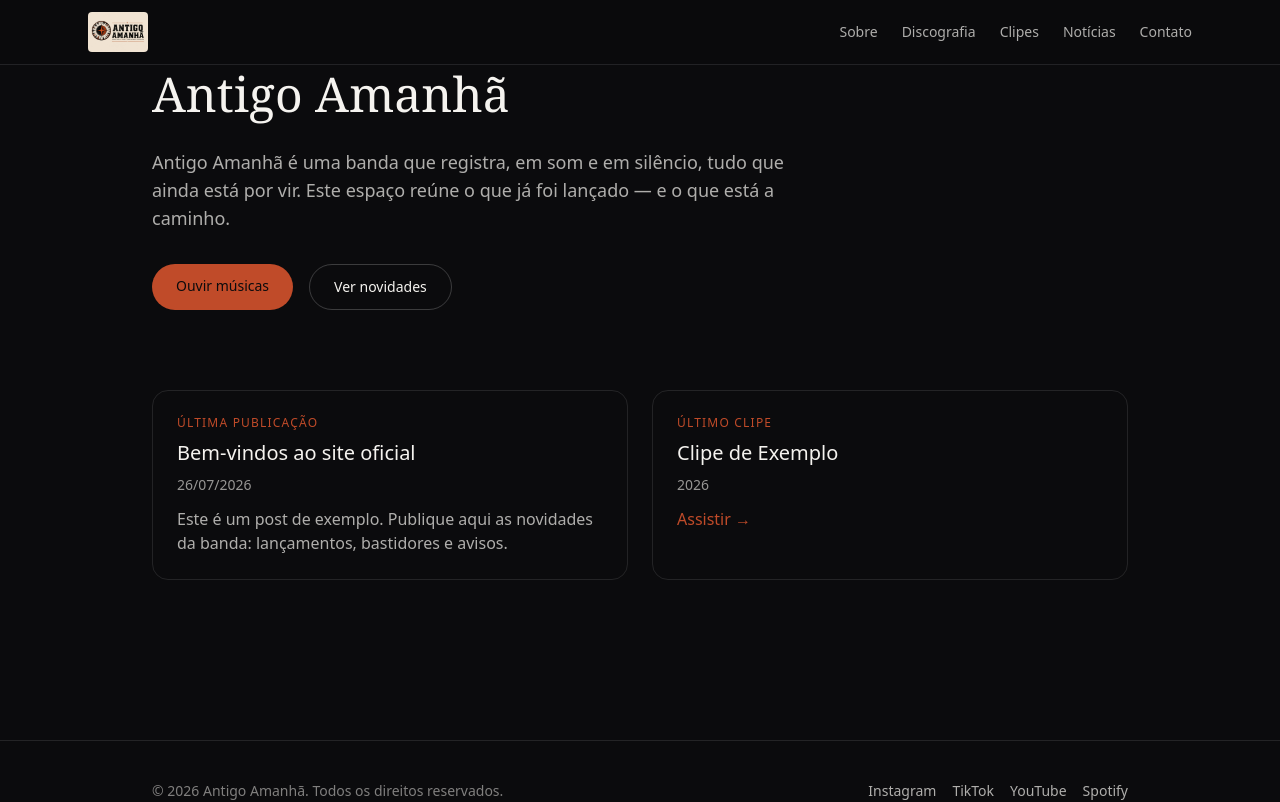
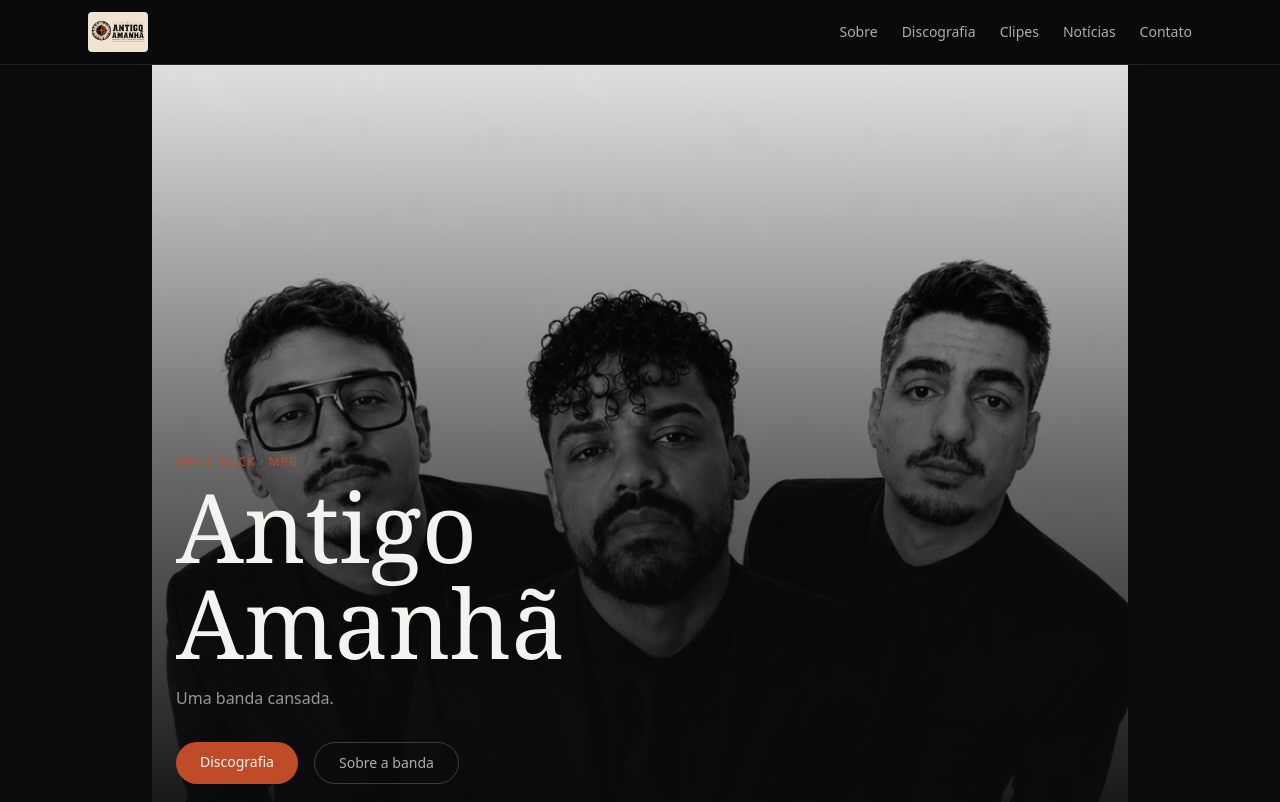
Before and after one commit to antigoamanha-band/Antigo-Amanh-, a Next.js app: page / in a window 1280 px wide. Shown: the top 802 px of the page. Built offline with nearby package versions, Linux system fonts and the light colour scheme.

Commit message:
design: hero com foto oficial da banda

```diff
--- a/app/page.tsx
+++ b/app/page.tsx
@@ -1,58 +1,64 @@
+import Image from "next/image";
 import Link from "next/link";
-import { banda, publicacoes, clipes } from "@/lib/data";
+import { publicacoes, clipes } from "@/lib/data";
 
 export default function Home() {
-  const ultimoPost = publicacoes[0];
+  const ultimaPublicacao = publicacoes[0];
   const ultimoClipe = clipes[0];
 
   return (
-    <div className="space-y-20">
-      <section>
-        <h1 className="font-display text-5xl leading-tight text-bone">
-          {banda.nome}
-        </h1>
-        <p className="mt-6 max-w-2xl text-lg text-bone/70">{banda.bio}</p>
-        <div className="mt-8 flex gap-4">
-          <Link
-            href="/discografia"
-            className="rounded-full bg-accent px-6 py-3 text-sm font-medium text-ink"
-          >
-            Ouvir músicas
-          </Link>
-          <Link
-            href="/noticias"
-            className="rounded-full border border-white/20 px-6 py-3 text-sm text-bone"
-          >
-            Ver novidades
-          </Link>
+    <div>
+      {/* Hero */}
+      <section className="relative flex min-h-screen items-end overflow-hidden">
+        <div className="absolute inset-0">
+          <Image
+            src="/banda.jpg"
+            alt="Antigo Amanhã"
+            fill
+            className="object-cover object-top"
+            priority
+          />
+          <div className="absolute inset-0 bg-gradient-to-t from-ink via-ink/60 to-ink/10" />
+        </div>
+        <div className="relative z-10 mx-auto w-full max-w-6xl px-6 pb-20">
+          <p className="text-xs uppercase tracking-widest text-accent">Indie Rock · MPB</p>
+          <h1 className="mt-2 font-display text-6xl text-bone md:text-8xl">
+            Antigo<br />Amanhã
+          </h1>
+          <p className="mt-4 max-w-md text-bone/60">Uma banda cansada.</p>
+          <div className="mt-8 flex flex-wrap gap-4">
+            <Link href="/discografia" className="rounded-full bg-accent px-6 py-2.5 text-sm font-medium text-bone hover:bg-accent/90 transition-colors">
+              Discografia
+            </Link>
+            <Link href="/sobre" className="rounded-full border border-white/20 px-6 py-2.5 text-sm text-bone/70 hover:text-bone transition-colors">
+              Sobre a banda
+            </Link>
+          </div>
         </div>
       </section>
 
-      <section className="grid gap-6 sm:grid-cols-2">
-        <div className="rounded-2xl border border-white/10 p-6">
-          <p className="text-xs uppercase tracking-widest text-accent">
-            Última publicação
-          </p>
-          <h2 className="mt-2 text-xl text-bone">{ultimoPost.titulo}</h2>
-          <p className="mt-2 text-sm text-bone/60">{ultimoPost.data}</p>
-          <p className="mt-3 text-bone/70">{ultimoPost.resumo}</p>
-        </div>
-        <div className="rounded-2xl border border-white/10 p-6">
-          <p className="text-xs uppercase tracking-widest text-accent">
-            Último clipe
-          </p>
-          <h2 className="mt-2 text-xl text-bone">{ultimoClipe.titulo}</h2>
-          <p className="mt-2 text-sm text-bone/60">{ultimoClipe.data}</p>
-          <a
-            href={ultimoClipe.link}
-            target="_blank"
-            rel="noreferrer"
-            className="mt-3 inline-block text-accent hover:underline"
-          >
-            Assistir →
-          </a>
-        </div>
-      </section>
+      {/* Último post */}
+      {ultimaPublicacao && (
+        <section className="mx-auto max-w-6xl px-6 py-20">
+          <p className="text-xs uppercase tracking-widest text-bone/40">Última notícia</p>
+          <h2 className="mt-2 font-display text-3xl text-bone">{ultimaPublicacao.titulo}</h2>
+          <p className="mt-3 max-w-xl text-bone/60">{ultimaPublicacao.resumo}</p>
+          <Link href="/noticias" className="mt-4 inline-block text-sm text-accent hover:underline">
+            Ver todas as notícias →
+          </Link>
+        </section>
+      )}
+
+      {/* Último clipe */}
+      {ultimoClipe?.embedUrl && (
+        <section className="mx-auto max-w-6xl px-6 pb-20">
+          <p className="text-xs uppercase tracking-widest text-bone/40">Último clipe</p>
+          <h2 className="mt-2 mb-6 font-display text-3xl text-bone">{ultimoClipe.titulo}</h2>
+          <div className="aspect-video w-full max-w-3xl overflow-hidden rounded-2xl">
+            <iframe src={ultimoClipe.embedUrl} className="h-full w-full" allow="accelerometer; autoplay; clipboard-write; encrypted-media; gyroscope; picture-in-picture" allowFullScreen />
+          </div>
+        </section>
+      )}
     </div>
   );
 }
```
